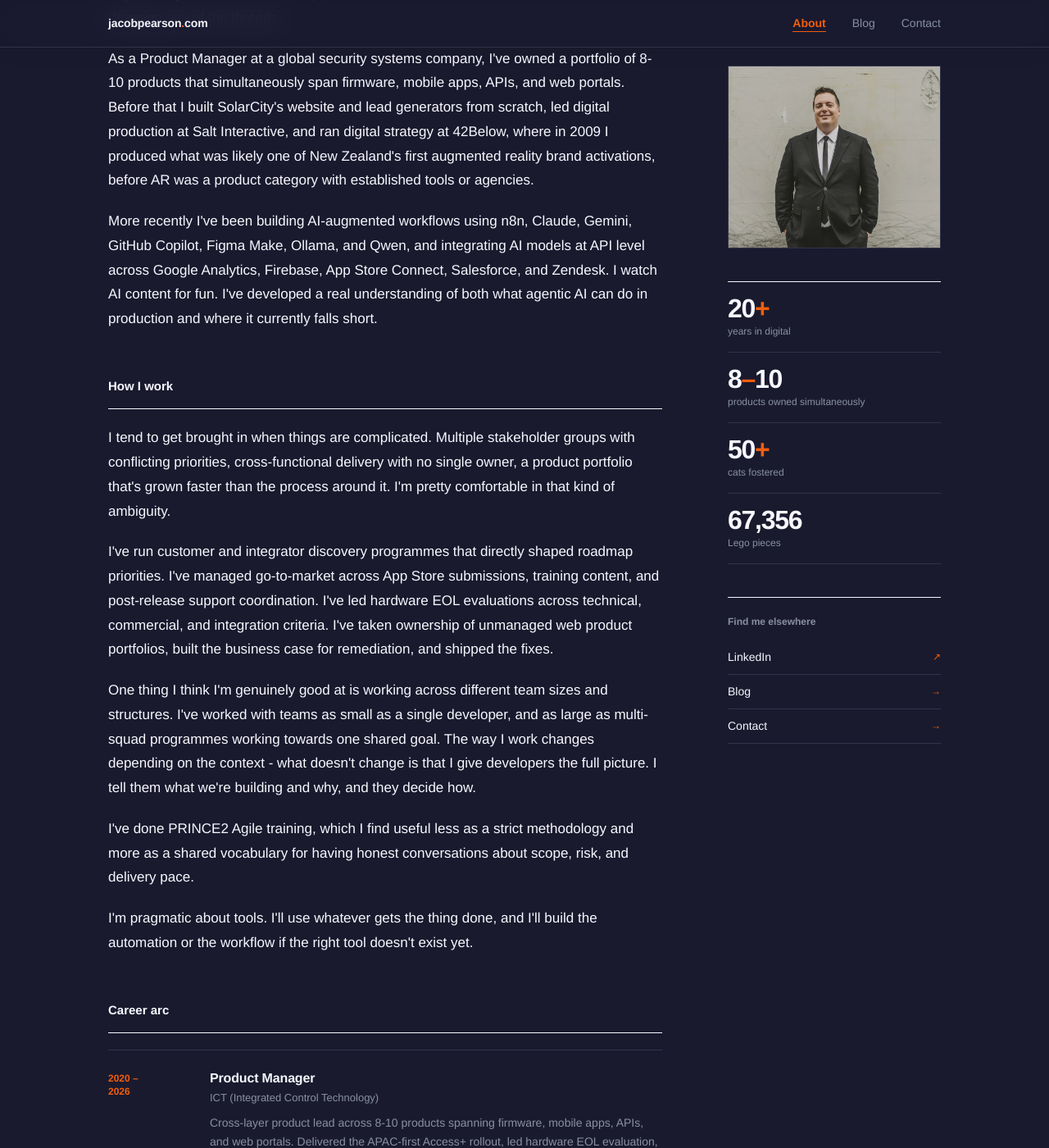
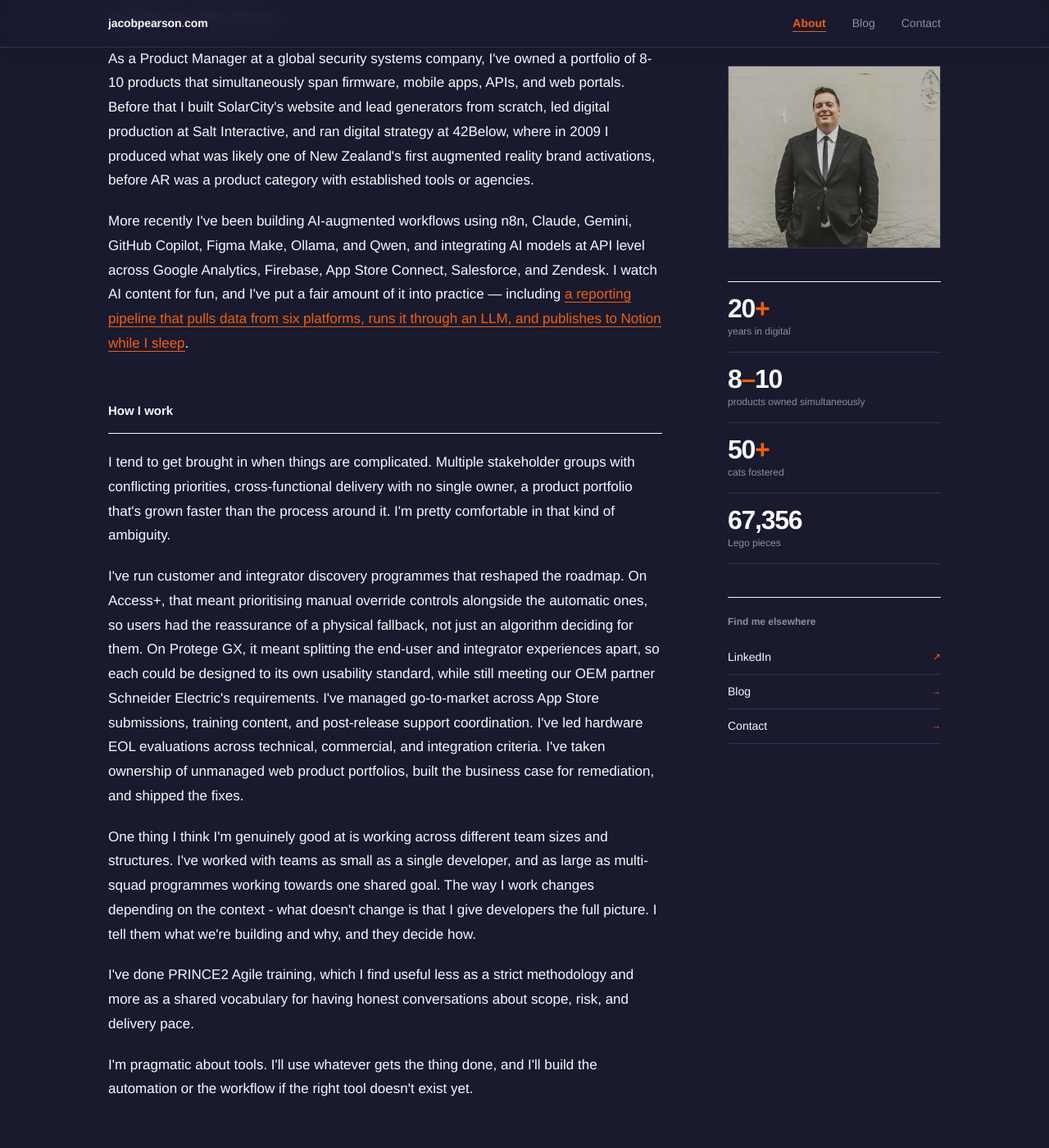
Before and after one commit to jacobpearson/jacobpearson.github.io, a Jekyll site: the page built from about.html, in a window 1280 px wide and 1400 px high, scrolled down 881 px. Shown: the whole window at 82% size. Built offline with Jekyll 4.4.1, drawn with Linux system fonts in a browser that asks for light colours; some of the changed text lies outside the part shown.

Commit message:
Rewrite four About page passages flagged as AI-polished
Replaces abstract role-summary and verb+outcome phrasing with concrete
examples, per the Claude Cowork voice-guide review of the CV/About page.

Co-Authored-By: Claude Sonnet 5 <noreply@anthropic.com>

```diff
--- a/about.html
+++ b/about.html
@@ -36,7 +36,7 @@ permalink: /about/
         </p>
 
         <p class="prose-p">
-          More recently I've been building AI-augmented workflows using n8n, Claude, Gemini, GitHub Copilot, Figma Make, Ollama, and Qwen, and integrating AI models at API level across Google Analytics, Firebase, App Store Connect, Salesforce, and Zendesk. I watch AI content for fun. I've developed a real understanding of both what agentic AI can do in production and where it currently falls short.
+          More recently I've been building AI-augmented workflows using n8n, Claude, Gemini, GitHub Copilot, Figma Make, Ollama, and Qwen, and integrating AI models at API level across Google Analytics, Firebase, App Store Connect, Salesforce, and Zendesk. I watch AI content for fun, and I've put a fair amount of it into practice — including <a href="/blog/working-with-ai/">a reporting pipeline that pulls data from six platforms, runs it through an LLM, and publishes to Notion while I sleep</a>.
         </p>
       </div>
 
@@ -49,7 +49,7 @@ permalink: /about/
         </p>
 
         <p class="prose-p">
-          I've run customer and integrator discovery programmes that directly shaped roadmap priorities. I've managed go-to-market across App Store submissions, training content, and post-release support coordination. I've led hardware EOL evaluations across technical, commercial, and integration criteria. I've taken ownership of unmanaged web product portfolios, built the business case for remediation, and shipped the fixes.
+          I've run customer and integrator discovery programmes that reshaped the roadmap. On Access+, that meant prioritising manual override controls alongside the automatic ones, so users had the reassurance of a physical fallback, not just an algorithm deciding for them. On Protege GX, it meant splitting the end-user and integrator experiences apart, so each could be designed to its own usability standard, while still meeting our OEM partner Schneider Electric's requirements. I've managed go-to-market across App Store submissions, training content, and post-release support coordination. I've led hardware EOL evaluations across technical, commercial, and integration criteria. I've taken ownership of unmanaged web product portfolios, built the business case for remediation, and shipped the fixes.
         </p>
 
         <p class="prose-p">
@@ -76,7 +76,7 @@ permalink: /about/
             <div class="timeline-content">
               <div class="timeline-role">Product Manager</div>
               <div class="timeline-company">ICT (Integrated Control Technology)</div>
-              <div class="timeline-desc">Cross-layer product lead across 8-10 products spanning firmware, mobile apps, APIs, and web portals. Delivered the APAC-first Access+ rollout, led hardware EOL evaluation, built AI-augmented workflows, and ran a customer discovery programme that directly shaped roadmap priorities.</div>
+              <div class="timeline-desc">Owned 8-10 products spanning firmware, mobile apps, APIs, and web portals. Delivered the APAC-first Access+ rollout, led hardware EOL evaluation, built AI-augmented workflows, and ran a customer discovery programme that fed straight into the roadmap.</div>
             </div>
           </div>
 
@@ -85,7 +85,7 @@ permalink: /about/
             <div class="timeline-content">
               <div class="timeline-role">Digital Project Manager</div>
               <div class="timeline-company">SolarCity NZ / SolarZero</div>
-              <div class="timeline-desc">Built SolarCity's website and lead generators from scratch. Directed a team of four, owned the full stack of customer-facing digital products, integrated Salesforce into lead generation funnels, and built an atomic design system that lifted output quality and speed.</div>
+              <div class="timeline-desc">Built SolarCity's website and lead generators from scratch. Directed a team of four, owned the full stack of customer-facing digital products, integrated Salesforce into lead generation funnels, and built an atomic design system that took landing pages from a two-day build down to 45 minutes once content was in hand — which the marketing team then treated as license to leave web to the last minute with no time for QA.</div>
             </div>
           </div>
 
```
